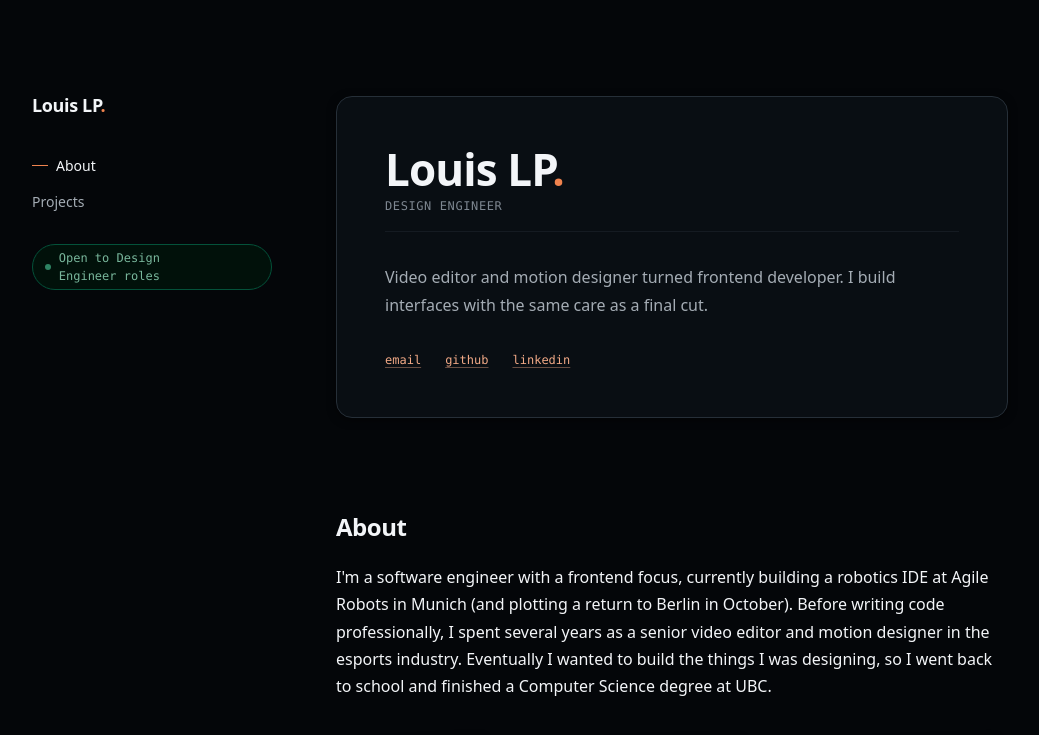
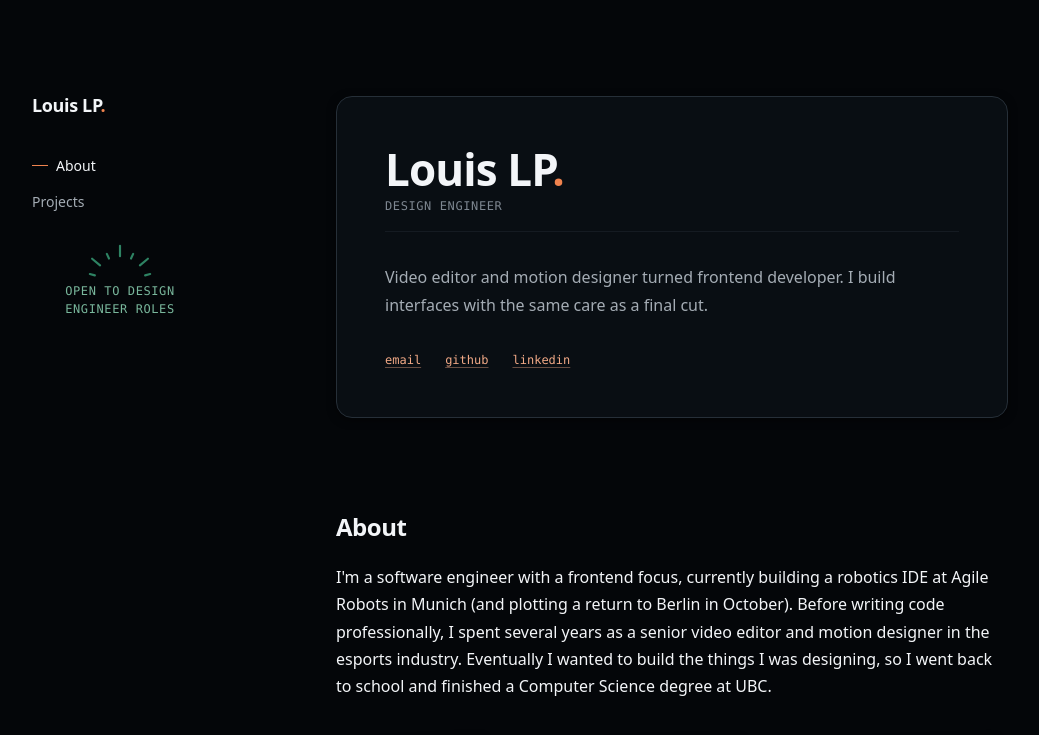
Before and after one commit to LouisLP/me, a Vue app: page / in a window 1280 px wide. Shown: the top 735 px of the page, without its empty margins (96-1135 px from the left). Built offline with nearby package versions, Linux system fonts and the light colour scheme; some icons are missing.

Commit message:
Updated "status" promo thing

```diff
--- a/src/components/SiteNav.vue
+++ b/src/components/SiteNav.vue
@@ -32,8 +32,16 @@ const { theme, toggle } = useTheme()
 
     <div class="meta">
       <p class="status">
-        <span class="status-dot" aria-hidden="true" />
-        Open to Design Engineer roles
+        <svg class="status-rays" viewBox="0 0 120 40" aria-hidden="true">
+          <line x1="60" y1="14" x2="60" y2="2" />
+          <line x1="47.3" y1="16.8" x2="44.8" y2="11.4" />
+          <line x1="72.7" y1="16.8" x2="75.2" y2="11.4" />
+          <line x1="37" y1="24.7" x2="27.8" y2="17" />
+          <line x1="83" y1="24.7" x2="92.2" y2="17" />
+          <line x1="31" y1="36.2" x2="25.2" y2="34.7" />
+          <line x1="89" y1="36.2" x2="94.8" y2="34.7" />
+        </svg>
+        <span class="status-text">Open to Design Engineer roles</span>
       </p>
       <button
         type="button"
@@ -116,25 +124,29 @@ const { theme, toggle } = useTheme()
   align-items: flex-start;
 }
 
-/* Styled like a quiet notification: seiji lines around the live status */
+/* Old-timey ad emphasis: rays radiating over the announcement */
 .status {
-  display: inline-flex;
-  gap: var(--space-xs);
+  display: flex;
+  flex-direction: column;
   align-items: center;
-  padding: var(--space-2xs) var(--space-sm);
-  border: var(--border-width-thin) solid var(--color-secondary-border);
-  border-radius: var(--radius-full);
-  background-color: var(--color-success-subtle-bg);
+  max-width: 11rem;
+}
+
+.status-rays {
+  width: 6.5rem;
+  margin-bottom: var(--space-2xs);
+  stroke: var(--color-success-default);
+  stroke-linecap: round;
+  stroke-width: 2.5;
+}
+
+.status-text {
   color: var(--color-success-subtle-fg);
   font-family: var(--font-code);
   font-size: var(--font-size-xs);
-}
-
-.status-dot {
-  width: 6px;
-  height: 6px;
-  border-radius: var(--radius-full);
-  background-color: var(--color-success-default);
+  letter-spacing: var(--letter-spacing-wide);
+  text-align: center;
+  text-transform: uppercase;
 }
 
 .theme-toggle {
```
